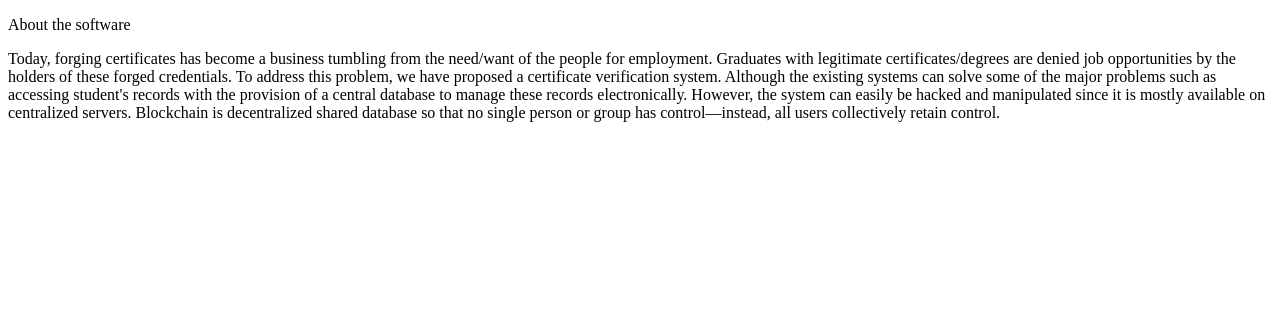
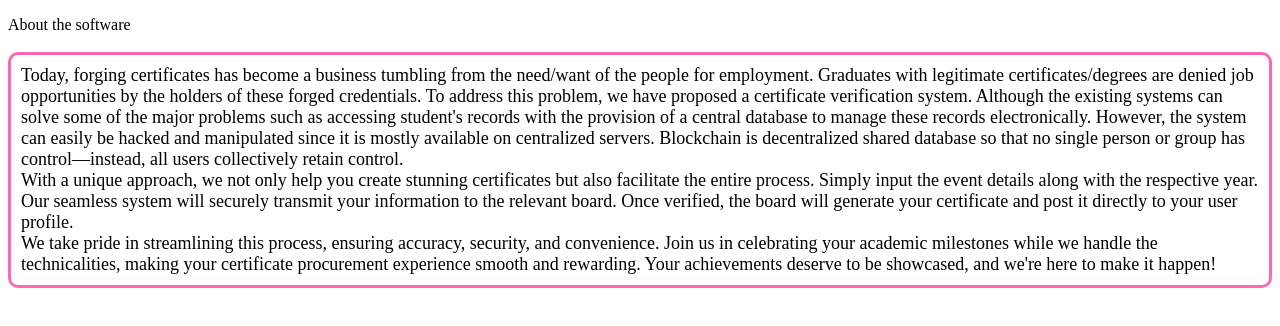
Before and after one commit to SubhamKumarSadhukhan/blockchain-certificate, a Next.js app: page /About in a window 1280 px wide. Shown: the top 326 px of the page. Built offline with nearby package versions, Linux system fonts and the light colour scheme.

Commit message:
About page modified

```diff
--- /dev/null
+++ b/pages/About/index.css
@@ -0,0 +1,8 @@
+.para{
+    border-style: solid;
+    border-radius: 10px;
+    border-color: hotpink;
+    border-width: medium;
+    padding: 10px;
+    font-size: large;
+}
--- a/pages/About/index.tsx
+++ b/pages/About/index.tsx
@@ -1,9 +1,10 @@
-
+import './index.css';
 export default function About() {
   return (
     <div className="min-h-screen py-10 px-10">
       <p className=" my-5 font-bold ...">About the software</p>
-      <p className="align-middle">Today, forging certificates has become a business tumbling from the need/want of
+      <div >
+        <p className="para">Today, forging certificates has become a business tumbling from the need/want of
           the people for employment. Graduates with legitimate certificates/degrees are denied
           job opportunities by the holders of these forged credentials. To address this problem,
           we have proposed a certificate verification system. Although the existing
@@ -11,7 +12,17 @@ export default function About() {
           provision of a central database to manage these records electronically. However, the system
           can easily be hacked and manipulated since it is mostly available on centralized servers.
           Blockchain is decentralized shared database so that no single person or group has control—instead,
-        all users collectively retain control.</p>
+          all users collectively retain control.<br/>
+          With a unique approach, we not only help you create stunning certificates but also facilitate the entire process.
+          Simply input the event details along with the respective year.
+          Our seamless system will securely transmit your information to the relevant board. Once verified, the board will generate
+          your certificate and post it directly to your user profile.<br/>
+          We take pride in streamlining this process, ensuring accuracy, security, and convenience. Join us in celebrating your
+          academic milestones while we handle the technicalities, making your certificate procurement experience smooth and rewarding.
+          Your achievements deserve to be showcased, and we're here to make it happen!
+        </p>
+      </div>
+
 
     </div>
   )
```
Lines whose indentation alone changed are shown as unchanged.
